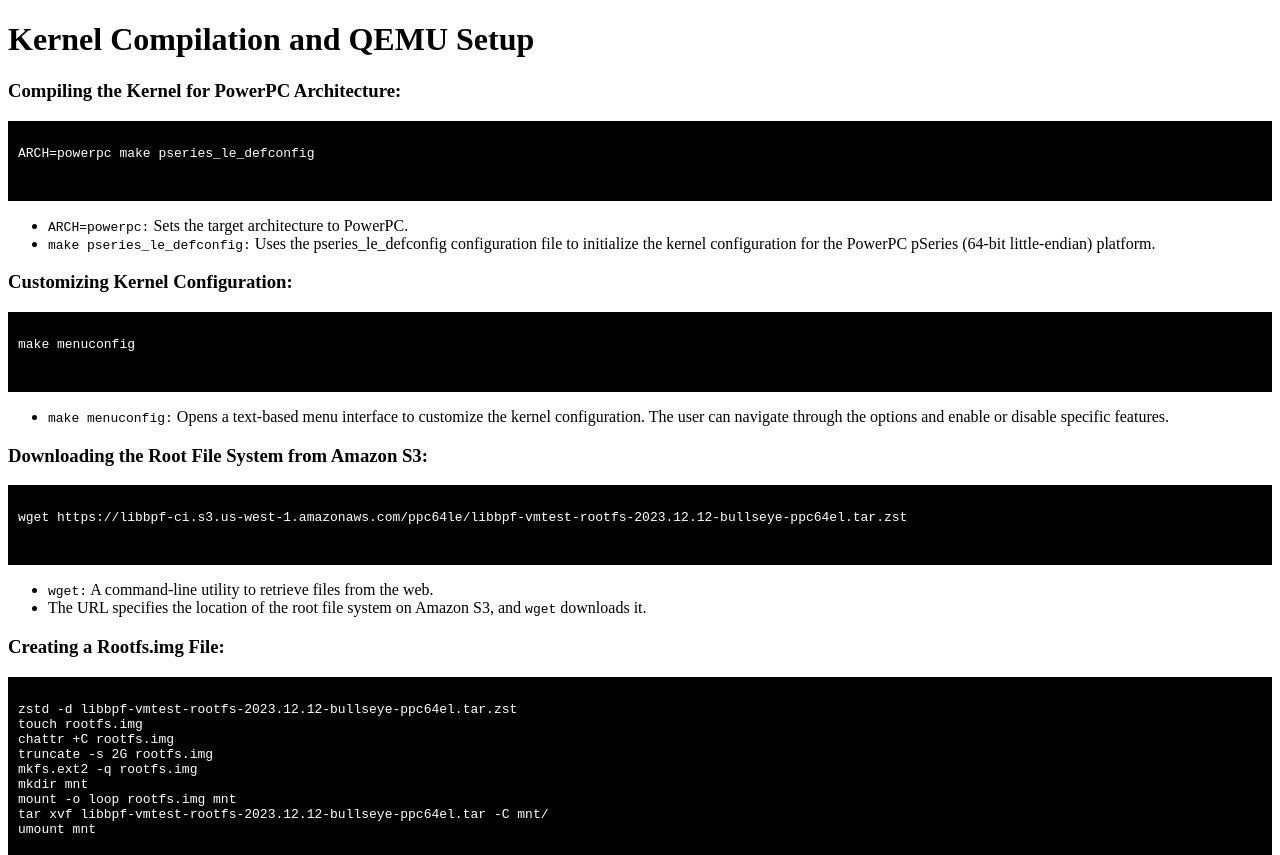
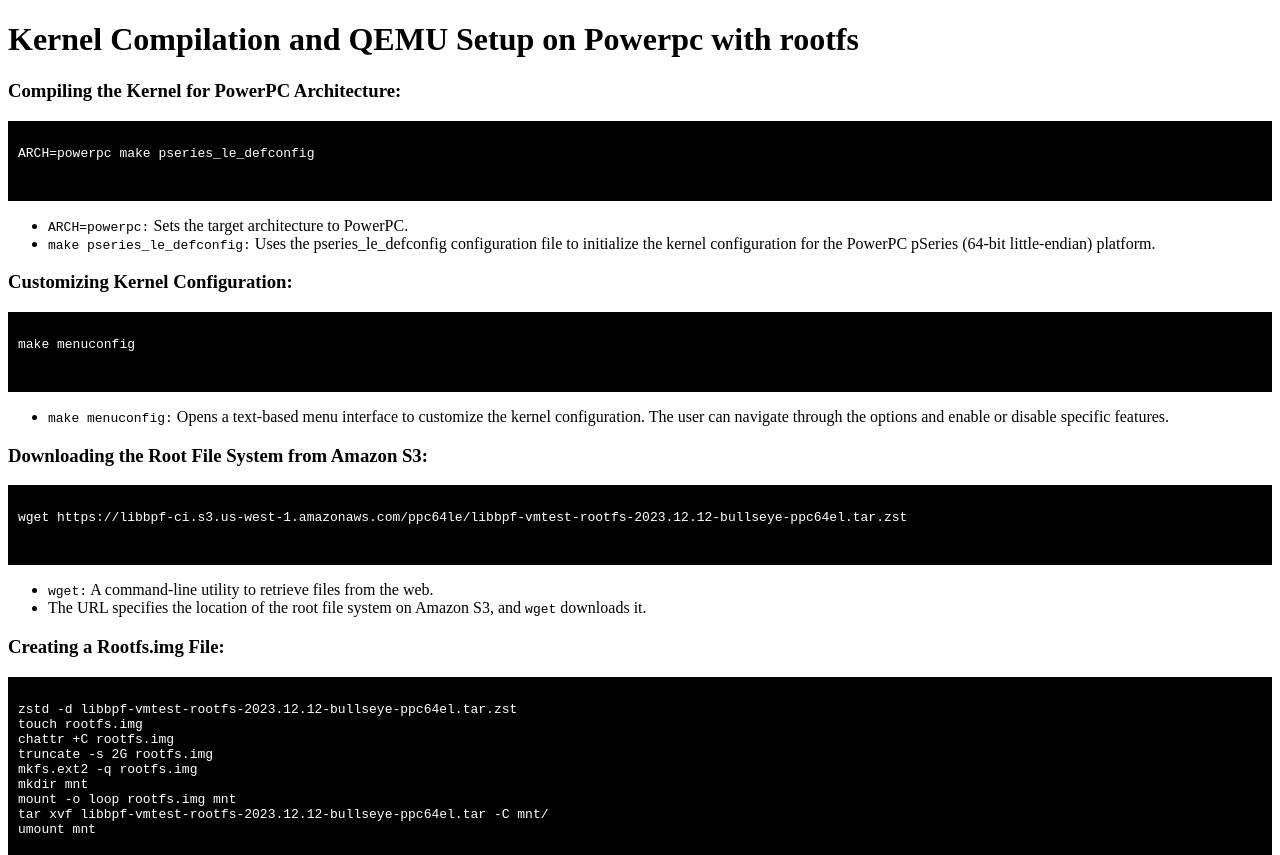
Before and after one commit to dubeyabhishek/resources_publish, a plain HTML site: page index.html in a window 1280 px wide. Shown: the top 855 px of the page. Drawn offline with Linux system fonts and the light colour scheme.

Commit message:
Update index.html

```diff
--- a/index.html
+++ b/index.html
@@ -10,12 +10,12 @@
             overflow-x: auto;
         }
     </style>
-    <title>Kernel Compilation and QEMU Setup</title>
+    <title>Kernel Compilation and QEMU Setup on Powerpc with rootfs</title>
 </head>
 
 <body>
 
-    <h1>Kernel Compilation and QEMU Setup</h1>
+    <h1>Kernel Compilation and QEMU Setup on Powerpc with rootfs</h1>
 
     <h3>Compiling the Kernel for PowerPC Architecture:</h3>
     <pre>
```
